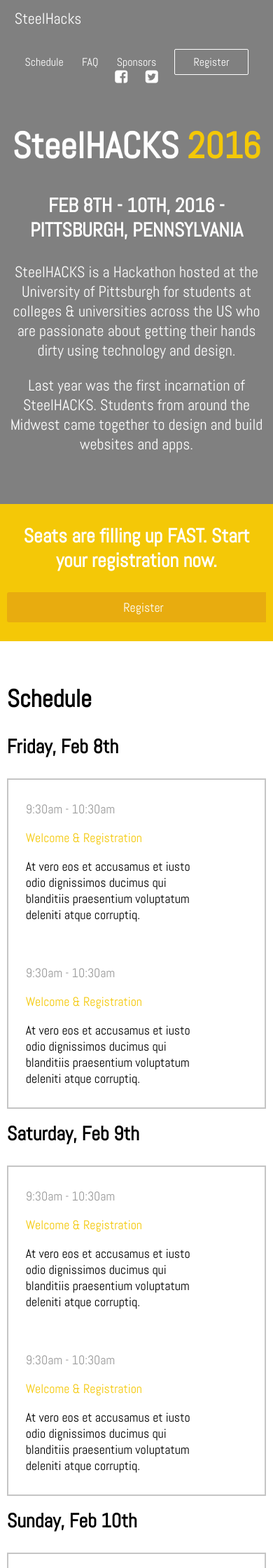
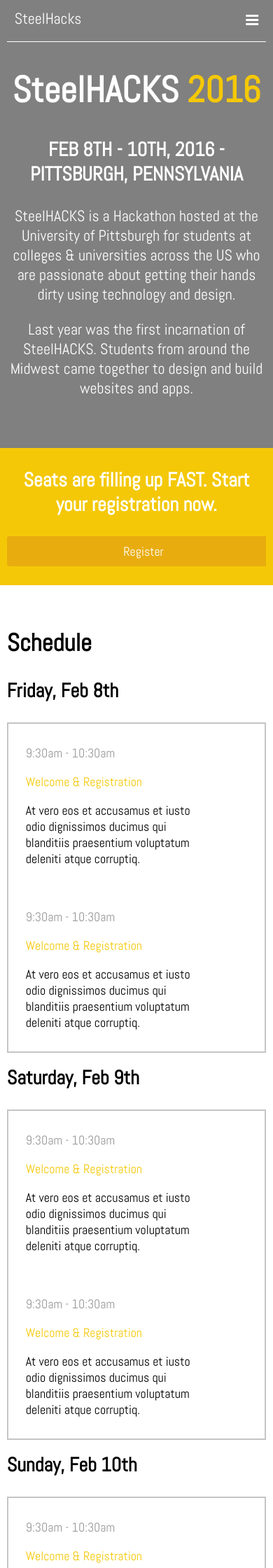
Before and after one commit to SteelHeads/steelhacks.com, a Jekyll site: the page built from index.html, in a window 390 px wide. Shown: the top 2240 px of the page at 70% size. Built offline with Jekyll 4.4.1, drawn with Linux system fonts in a browser that asks for light colours.

Commit message:
Mobile navbar

```diff
--- a/_sass/_page.scss
+++ b/_sass/_page.scss
@@ -10,7 +10,62 @@
 }
 
 #navbar {
+  $mobile-navbar-width: 700px;
+
   clear: both;
+
+  @include size-less-than($mobile-navbar-width) {
+    border-bottom: 1px solid white;
+
+    #menu {
+      display: none;
+      float: left;
+      line-height: 2em;
+      margin-top: 0;
+      text-align: left;
+      width: 100%;
+
+      &:before {
+        clear: both;
+        overflow: auto;
+        zoom: 1;
+      }
+
+      &.visible {
+        display: block;
+      }
+
+      a.button {
+        line-height: 3.5em;
+      }
+    }
+
+    li {
+      display: block;
+    }
+
+    .social-link {
+      padding-left: .5em;
+    }
+  }
+
+  @include size-greater-than($mobile-navbar-width) {
+    #menu {
+      float: right;
+    }
+
+    li {
+      display: inline;
+    }
+
+    .social-link {
+      display: none;
+    }
+
+    #mobile-nav-trigger {
+      display: none;
+    }
+  }
 
   #brand {
     margin-top: 12px;
@@ -46,7 +101,6 @@
   }
 
   li {
-    display: inline;
     margin-left: 11px;
     margin-right: 11px;
   }
--- a/index.html
+++ b/index.html
@@ -8,17 +8,26 @@
     <ul id='brand' class='pull-left'>
       <li><a href='#'>SteelHacks</a></li>
     </ul>
-    <ul class='pull-right'>
+    <ul id='mobile-nav-trigger' class='pull-right'>
+      <li><a href=''><i class="fa fa-bars"></i></a></li>
+    </ul>
+    <ul id='menu'>
       <li><a href='#'>Schedule</a></li>
       <li><a href='#'>FAQ</a></li>
       <li><a href='#'>Sponsors</a></li>
       <li><a class='button' href='#'>Register</a></li>
-      <li><a target='_blank' href='https://www.facebook.com/steelhacks'>
-        <i class='fa fa-facebook-square'></i>
-      </a></li>
-      <li><a target='_blank' href='https://twitter.com/steelhacks'>
-        <i class='fa fa-twitter-square'></i>
-      </a></li>
+      <li>
+        <a target='_blank' href='https://www.facebook.com/steelhacks'>
+          <i class='fa fa-facebook-square'></i>
+          <span class='social-link'>Facebook</span>
+        </a>
+      </li>
+      <li>
+        <a target='_blank' href='https://twitter.com/steelhacks'>
+          <i class='fa fa-twitter-square'></i>
+          <span class='social-link'>Twitter</span>
+        </a>
+      </li>
     </ul>
   </nav>
   <div class='container'>
```
Also changed, not shown: js/homepage.coffee (+11 -1 lines).
